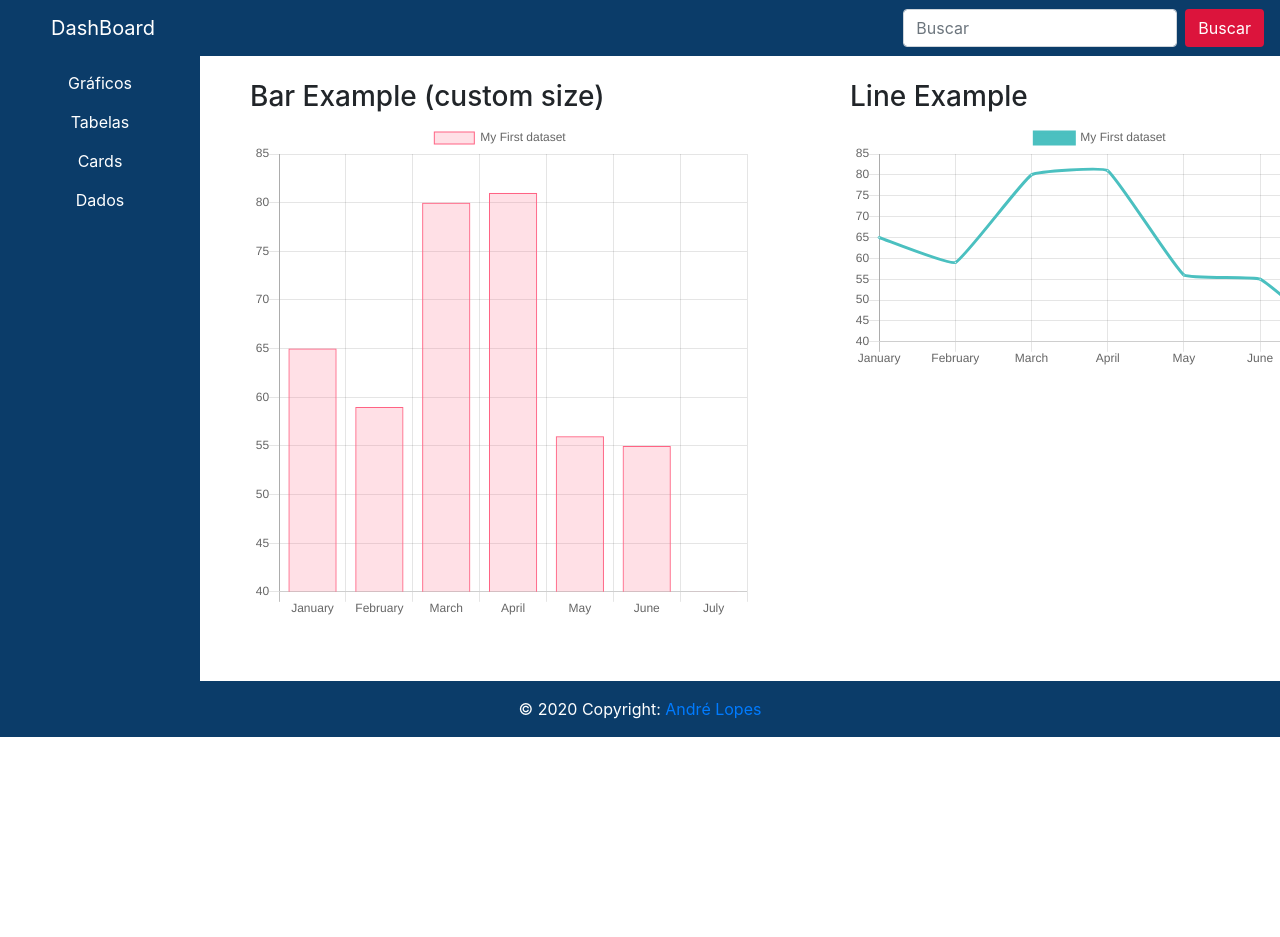
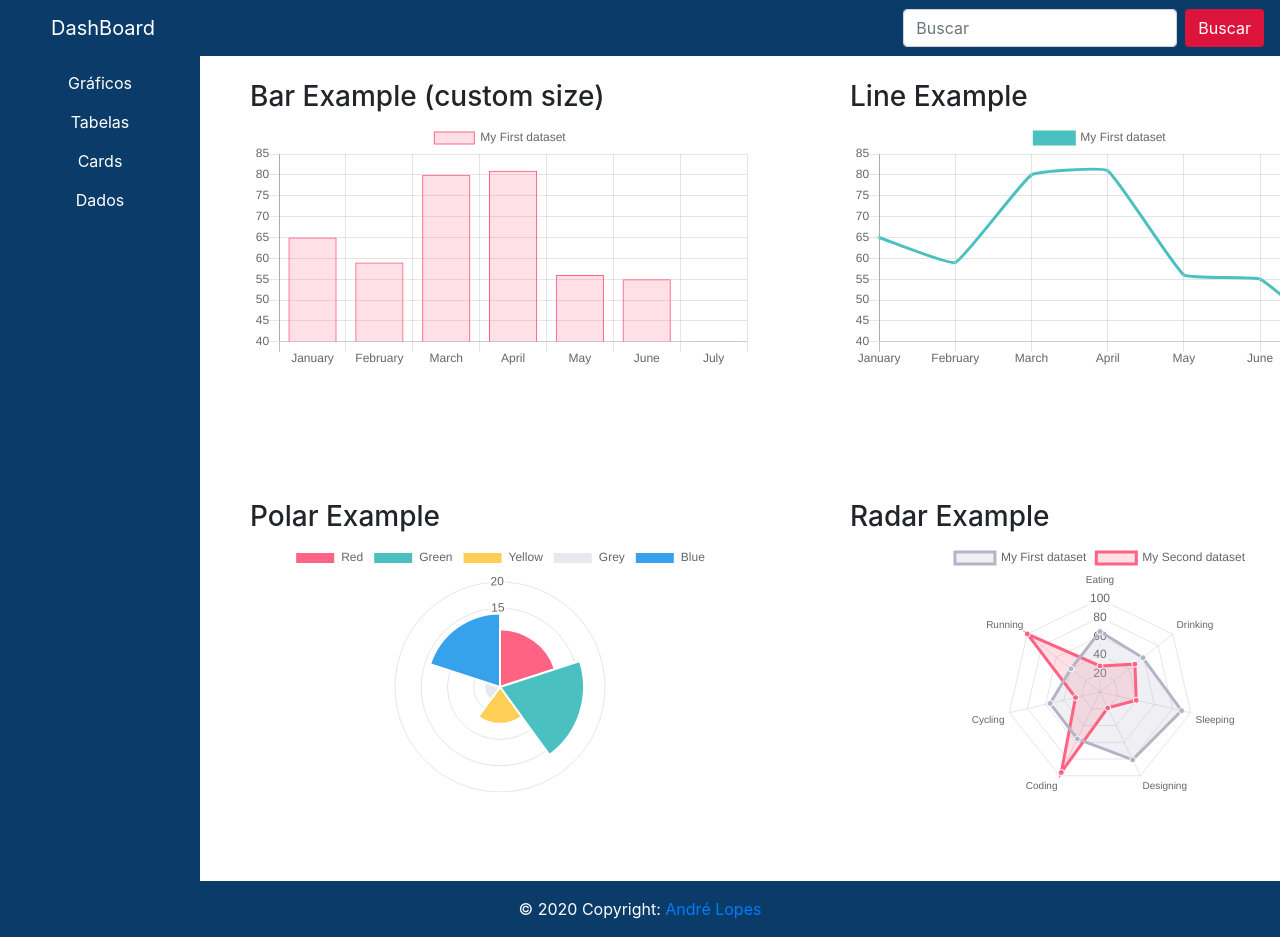
Before and after one commit to AndreDevLopes/DashBoard, a React (Create React App) app: page / in a window 1280 px wide. Shown: the top 937 px of the page. Before the commit the page ends 800 px from the top, so only its background shows below. Built offline with nearby package versions, Linux system fonts and the light colour scheme.

Commit message:
criado exeplo de grafico de radar

```diff
--- a/src/App.js
+++ b/src/App.js
@@ -4,6 +4,8 @@ import Menu from './components/menu/Menu';
 import Footer from './components/footer/footer';
 import Graf from './components/graficos/Graf';
 import GrafL from './components/graficos/grafL';
+import GrafP from './components/graficos/GrafP';
+import GrafR from './components/graficos/GrafR';
 import "./app.css";
 
 
@@ -18,6 +20,8 @@ function App() {
         <Menu />
         <Graf />
         <GrafL />
+        <GrafP />
+        <GrafR />
       </div>
       <Footer />
 
--- a/src/components/graficos/Graf.css
+++ b/src/components/graficos/Graf.css
@@ -1,19 +1,42 @@
 .graf{
 
     width: 500px;
-    height: 500px;
+    height: 300px;
     position: absolute;
     top: 80px;
     left: 250px;
     border-radius: 15px;
 
+
+
 }
 .grafl{
     width: 500px;
-    height: 500px;
+    height: 300px;
     position: absolute;
     top: 80px;
     left: 850px;
     border-radius: 15px;
 
+
 }
+.polar{
+
+    width: 500px;
+    height: 300px;
+    position: absolute;
+    top: 500px;
+    left: 250px;
+    border-radius: 15px;
+
+}
+.radar{
+    width: 500px;
+    height: 300px;
+    position: absolute;
+    top: 500px;
+    left: 850px;
+    border-radius: 15px;
+
+
+}
--- a/src/components/graficos/Graf.js
+++ b/src/components/graficos/Graf.js
@@ -25,11 +25,6 @@ export default class Graf extends Component {
                 <h3>Bar Example (custom size)</h3>
                     <Bar
                     data={data}
-                    width={100}
-                    height={50}
-                    options={{
-                        maintainAspectRatio: false
-                    }}
                     />
             </div>
         )
--- /dev/null
+++ b/src/components/graficos/GrafP.js
@@ -0,0 +1,42 @@
+import React, { Component } from 'react';
+import {Polar} from 'react-chartjs-2';
+import './Graf.css';
+
+const data = {
+  datasets: [{
+    data: [
+      11,
+      16,
+      7,
+      3,
+      14
+    ],
+    backgroundColor: [
+      '#FF6384',
+      '#4BC0C0',
+      '#FFCE56',
+      '#E7E9ED',
+      '#36A2EB'
+    ],
+    label: 'My dataset' // for legend
+  }],
+  labels: [
+    'Red',
+    'Green',
+    'Yellow',
+    'Grey',
+    'Blue'
+  ]
+};
+
+
+export default class GrafP extends Component {
+    render() {
+        return (
+            <div className="polar">
+              <h3>Polar Example</h3>
+                 <Polar data={data} />
+            </div>
+        )
+    }
+}
--- /dev/null
+++ b/src/components/graficos/GrafR.js
@@ -0,0 +1,41 @@
+import React, { Component } from 'react';
+import {Radar} from 'react-chartjs-2';
+import './Graf.css';
+
+const data = {
+  labels: ['Eating', 'Drinking', 'Sleeping', 'Designing', 'Coding', 'Cycling', 'Running'],
+  datasets: [
+    {
+      label: 'My First dataset',
+      backgroundColor: 'rgba(179,181,198,0.2)',
+      borderColor: 'rgba(179,181,198,1)',
+      pointBackgroundColor: 'rgba(179,181,198,1)',
+      pointBorderColor: '#fff',
+      pointHoverBackgroundColor: '#fff',
+      pointHoverBorderColor: 'rgba(179,181,198,1)',
+      data: [65, 59, 90, 81, 56, 55, 40]
+    },
+    {
+      label: 'My Second dataset',
+      backgroundColor: 'rgba(255,99,132,0.2)',
+      borderColor: 'rgba(255,99,132,1)',
+      pointBackgroundColor: 'rgba(255,99,132,1)',
+      pointBorderColor: '#fff',
+      pointHoverBackgroundColor: '#fff',
+      pointHoverBorderColor: 'rgba(255,99,132,1)',
+      data: [28, 48, 40, 19, 96, 27, 100]
+    }
+  ]
+};
+
+
+export default class GrafR extends Component {
+    render() {
+        return (
+            <div className="radar">
+                <h3>Radar Example</h3>
+                <Radar data={data} />
+            </div>
+        )
+    }
+}
--- a/src/components/menu/menu.css
+++ b/src/components/menu/menu.css
@@ -2,7 +2,7 @@
     background-color: rgb(11, 60, 105);
     width: 200px;
     text-align: center;
-    height: 625px;
+    height: 825px;
 }
 .link{
 
```
